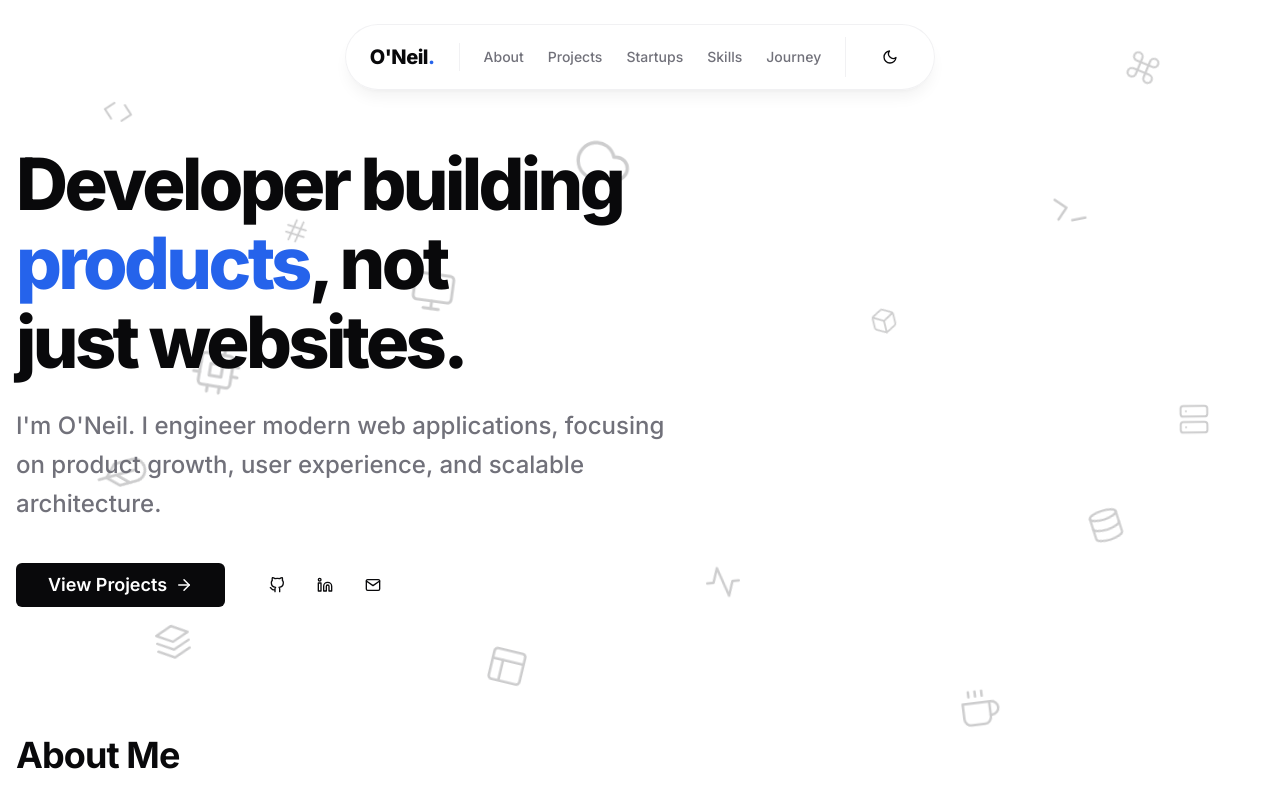
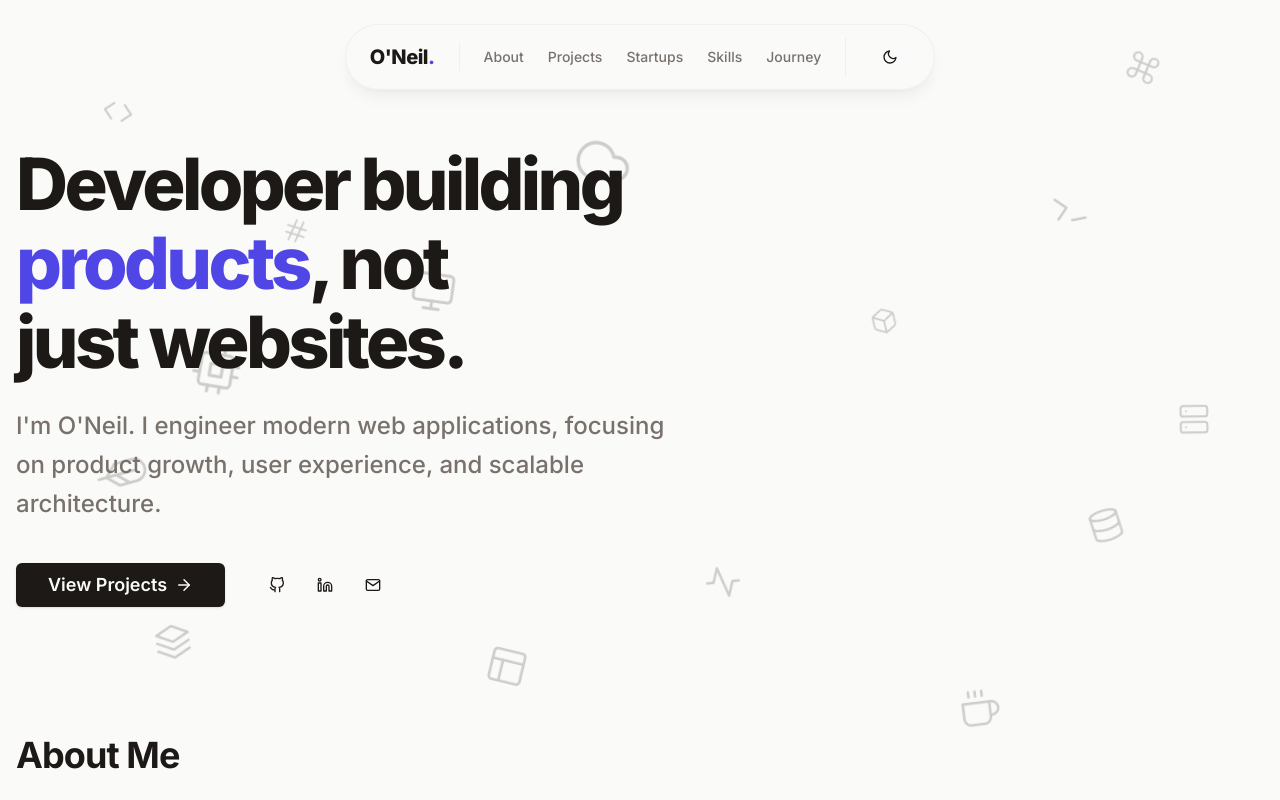
Before and after one commit to oneilh/oneil_obidiaso_portfolio, a Next.js app: page / in a window 1280 px wide. Shown: the top 800 px of the page. Built offline with nearby package versions, Linux system fonts and the light colour scheme.

Commit message:
feat: add Tailwind global styles and reusable animated Button and Card components

```diff
--- a/app/globals.css
+++ b/app/globals.css
@@ -1,12 +1,12 @@
 @import "tailwindcss";
 @plugin "@tailwindcss/typography";
 :root {
-  --background: #ffffff;
-  --foreground: #09090b;
-  --muted: #f4f4f5;
-  --muted-foreground: #71717a;
-  --border: #e4e4e7;
-  --accent: #2563eb;
+  --background: #fafaf9;
+  --foreground: #1c1917;
+  --muted: #f5f5f4;
+  --muted-foreground: #78716c;
+  --border: #e7e5e4;
+  --accent: #4f46e5;
   --accent-foreground: #ffffff;
 }
 
--- a/components/ui/button.tsx
+++ b/components/ui/button.tsx
@@ -13,9 +13,9 @@ export const Button = React.forwardRef<HTMLButtonElement, ButtonProps>(
     const baseStyles = "inline-flex items-center justify-center rounded-md font-semibold cursor-pointer transition-colors focus-visible:outline-none focus-visible:ring-2 focus-visible:ring-accent disabled:pointer-events-none disabled:opacity-50";
 
     const variants = {
-      primary: "bg-foreground text-background hover:bg-foreground/90",
-      secondary: "bg-muted text-foreground hover:bg-muted/80",
-      outline: "border border-border bg-transparent hover:bg-muted text-foreground",
+      primary: "bg-foreground text-background hover:bg-foreground/90 shadow-sm hover:shadow-md hover:shadow-foreground/10",
+      secondary: "bg-muted text-foreground hover:bg-muted/80 shadow-sm hover:shadow-md hover:shadow-muted/20",
+      outline: "border-2 border-border/60 bg-transparent hover:bg-muted hover:border-border text-foreground",
       ghost: "bg-transparent hover:bg-muted text-foreground",
     };
 
--- a/components/ui/card.tsx
+++ b/components/ui/card.tsx
@@ -12,9 +12,9 @@ export const Card = React.forwardRef<HTMLDivElement, CardProps>(
     return (
       <motion.div
         ref={ref}
-        whileHover={{ y: -5 }}
-        transition={{ duration: 0.2, ease: "easeOut" }}
-        className={`rounded-xl border border-border bg-background/50 backdrop-blur-sm shadow-sm hover:shadow-md transition-shadow ${className}`}
+        whileHover={{ y: -4, scale: 1.01 }}
+        transition={{ duration: 0.3, ease: "easeOut" }}
+        className={`rounded-2xl border border-border/80 bg-background/70 backdrop-blur-md shadow-sm hover:shadow-xl hover:border-accent/40 transition-all duration-300 ${className}`}
         {...props}
       >
         {children}
```
